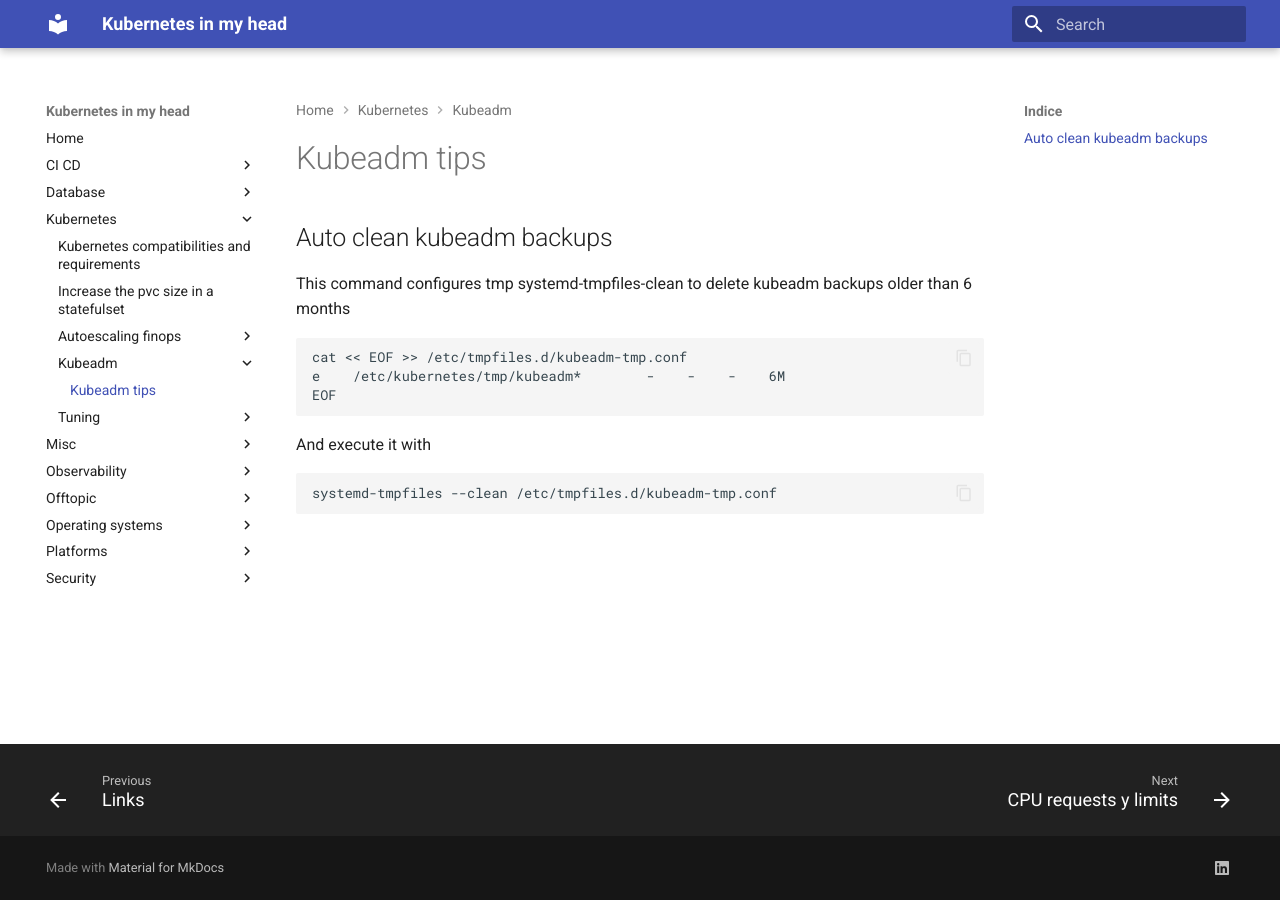
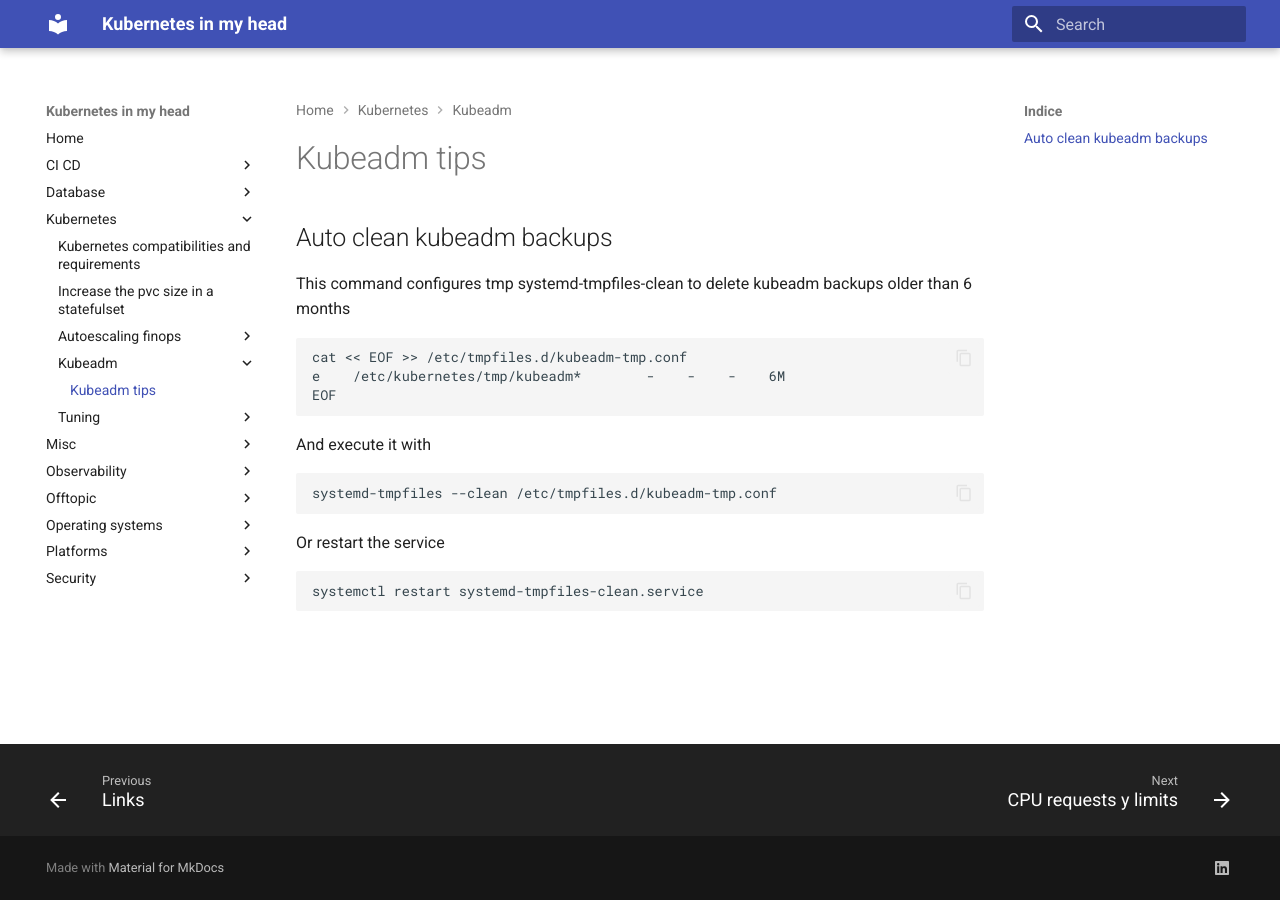
Before and after one commit to jorgelon/kubernetesinmyhead.net, an MkDocs documentation site: the page built from docs/kubernetes/kubeadm/kubeadm-tips.md, in a window 1280 px wide. Built offline with MkDocs 1.6.1 and Material for MkDocs 9.7.7, drawn with Linux system fonts in a browser that asks for light colours.

Commit message:
add restart the service

````diff
--- a/docs/kubernetes/kubeadm/kubeadm-tips.md
+++ b/docs/kubernetes/kubeadm/kubeadm-tips.md
@@ -15,3 +15,9 @@ And execute it with
 ```shell
 systemd-tmpfiles --clean /etc/tmpfiles.d/kubeadm-tmp.conf
 ```
+
+Or restart the service
+
+```shell
+systemctl restart systemd-tmpfiles-clean.service
+```
````
